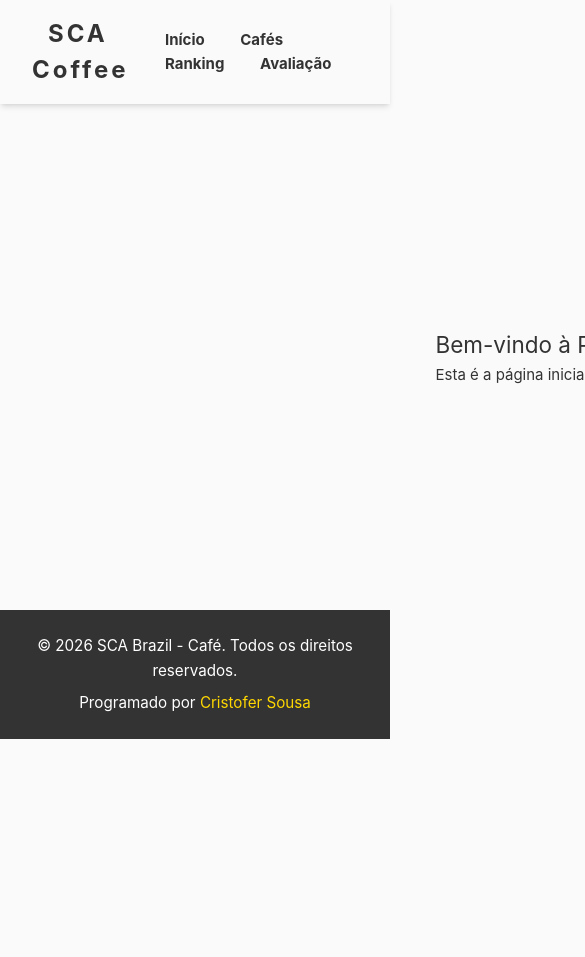
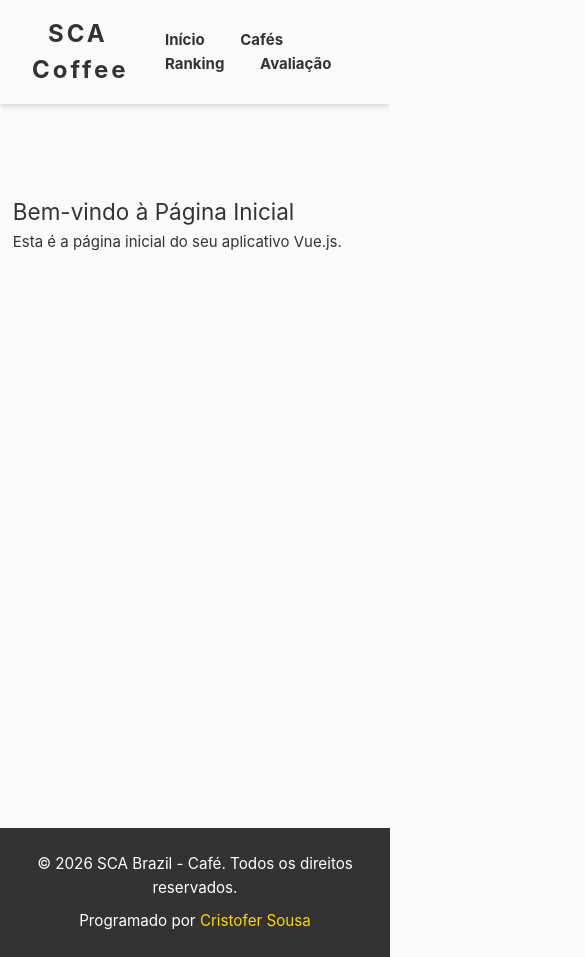
Before and after one commit to ifc-dev-web2/dev-web-2info, a Vue app in the folder vue3-template-info2/: page / in a window 390 px wide. Shown: the top 957 px of the page, 585 px wide, since content can reach past the window. Before the commit the page ends 844 px from the top, so only its background shows below. Built offline with nearby package versions, Linux system fonts and the light colour scheme.

Commit message:
feat: change css for app

```diff
--- a/vue3-template-info2/src/App.vue
+++ b/vue3-template-info2/src/App.vue
@@ -1,12 +1,12 @@
 <template>
- <AppHeader />
-  <main class="main">
-       <RouterView />
-  </main>
-<AppFooter />
-
+  <div class="app-wrapper">
+    <AppHeader />
+    <main class="main">
+      <RouterView />
+    </main>
+    <AppFooter />
+  </div>
 </template>
-
 <script setup>
 import {RouterView } from 'vue-router'
 import AppHeader from './components/layout/AppHeader.vue';
@@ -14,17 +14,39 @@ import AppFooter from './components/layout/AppFooter.vue';
 </script>
 
 <style scoped>
+.app-wrapper {
+  display: flex;
+  flex-direction: column;
+  min-height: 100vh;
+}
+
 .main {
-  padding: 10px;
+  margin: 0 auto;
+  padding: 2rem 1rem;
+  padding-top:100px;
   background: #fafafa;
   color: #333;
-  width: 1200px;
-  margin: 0 auto;
-  min-height: 60vh;
+  width: 100%;
+  max-width: 1200px;
   display: flex;
   flex-direction: column;
-  justify-content: center;
-  align-items: center;
-  padding: 2rem;
+  flex: 1;
+}
+
+/* Ajustes responsivos */
+@media (max-width: 768px) {
+  .main {
+    padding: 1.5rem 1rem;
+    padding-top: 90px;
+    min-height: calc(100vh - 120px);
+  }
+}
+
+@media (max-width: 480px) {
+  .main {
+    padding: 1rem 0.8rem;
+    padding-top: 90px;
+    min-height: calc(100vh - 120px);
+  }
 }
 </style>
```
